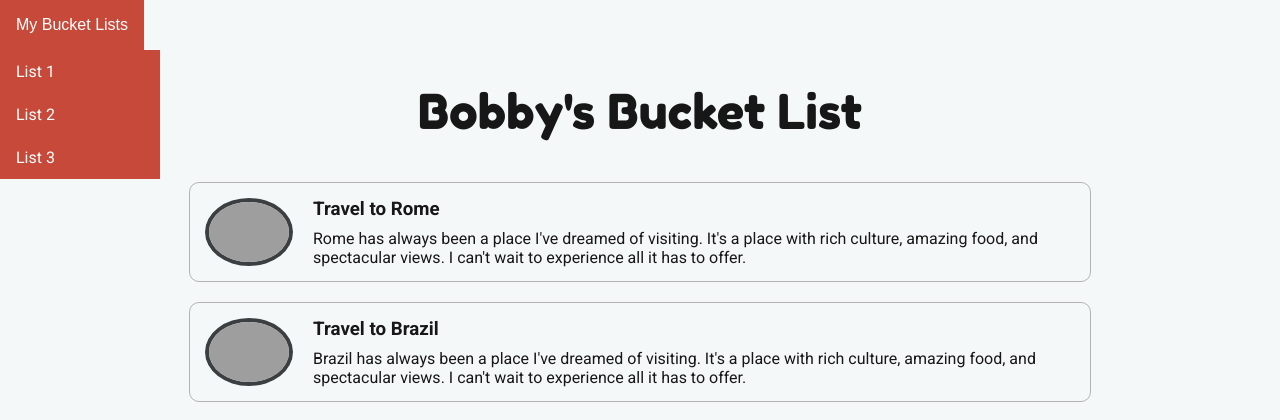
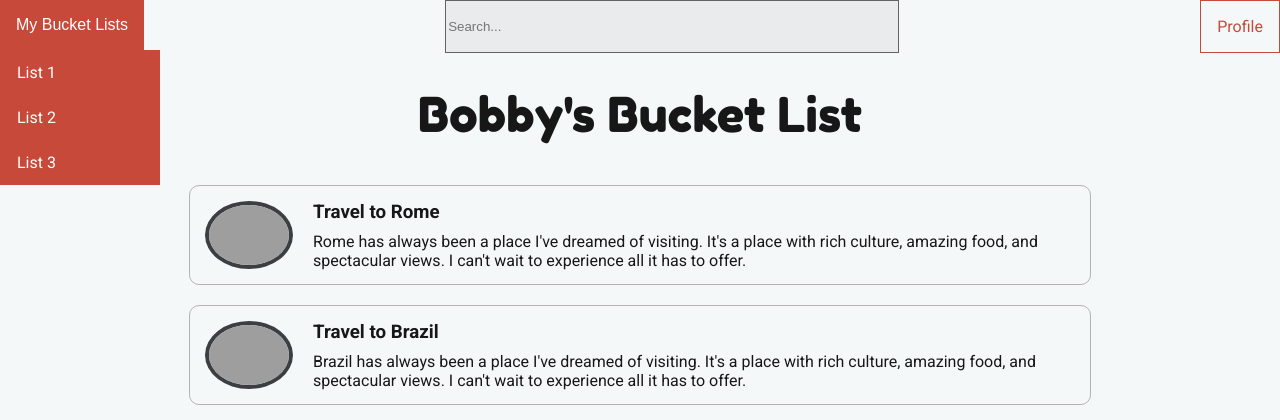
Before and after one commit to mtdnichol/COIS3420_Assignment1, a PHP site: page /DisplayList.html in a window 1280 px wide. Shown: the top 420 px of the page. Run offline with PHP 8.4, Linux system fonts and the light colour scheme; some libraries are stand-ins or nearby versions; grey boxes are pictures that could not be loaded.

Commit message:
navbar is back baby + submit

```diff
--- a/DisplayList.html
+++ b/DisplayList.html
@@ -6,6 +6,7 @@
     <link rel="stylesheet" href="MainStyle.css">
 </head>
 <body>
+    <div class="navigation-bar">
         <div class="dropdown">
             <button class="dropbtn">My Bucket Lists</button>
             <div class="dropdown-content">
@@ -13,6 +14,12 @@
                 <a href="DisplayList.html">List 2</a>
                 <a href="DisplayList.html">List 3</a>
             </div>
+        </div>
+
+        <input type="text" placeholder="Search...">
+
+        <a>Profile</a>
+
     </div>
     <h1>Bobby's Bucket List</h1>
 
--- a/MainStyle.css
+++ b/MainStyle.css
@@ -58,13 +58,20 @@ div.item p {
     width: 100%;
     padding: 0;
     margin: 0;
-    border-bottom: 0.1em solid #c7493a;
+
+    justify-content: space-between;
 }
 
 .navigation-bar a {
     color: #c7493a;
     border: 0.1em solid #c7493a;
     padding: 1em;
+}
+
+.navigation-bar input[type=text]{
+    background-color: rgba(204, 204, 204, .3);
+    border: 1px solid #636363;
+    width: 35%;
 }
 /*Dropdown Starts*/
 .dropbtn {
```
Lines whose indentation alone changed are shown as unchanged.
